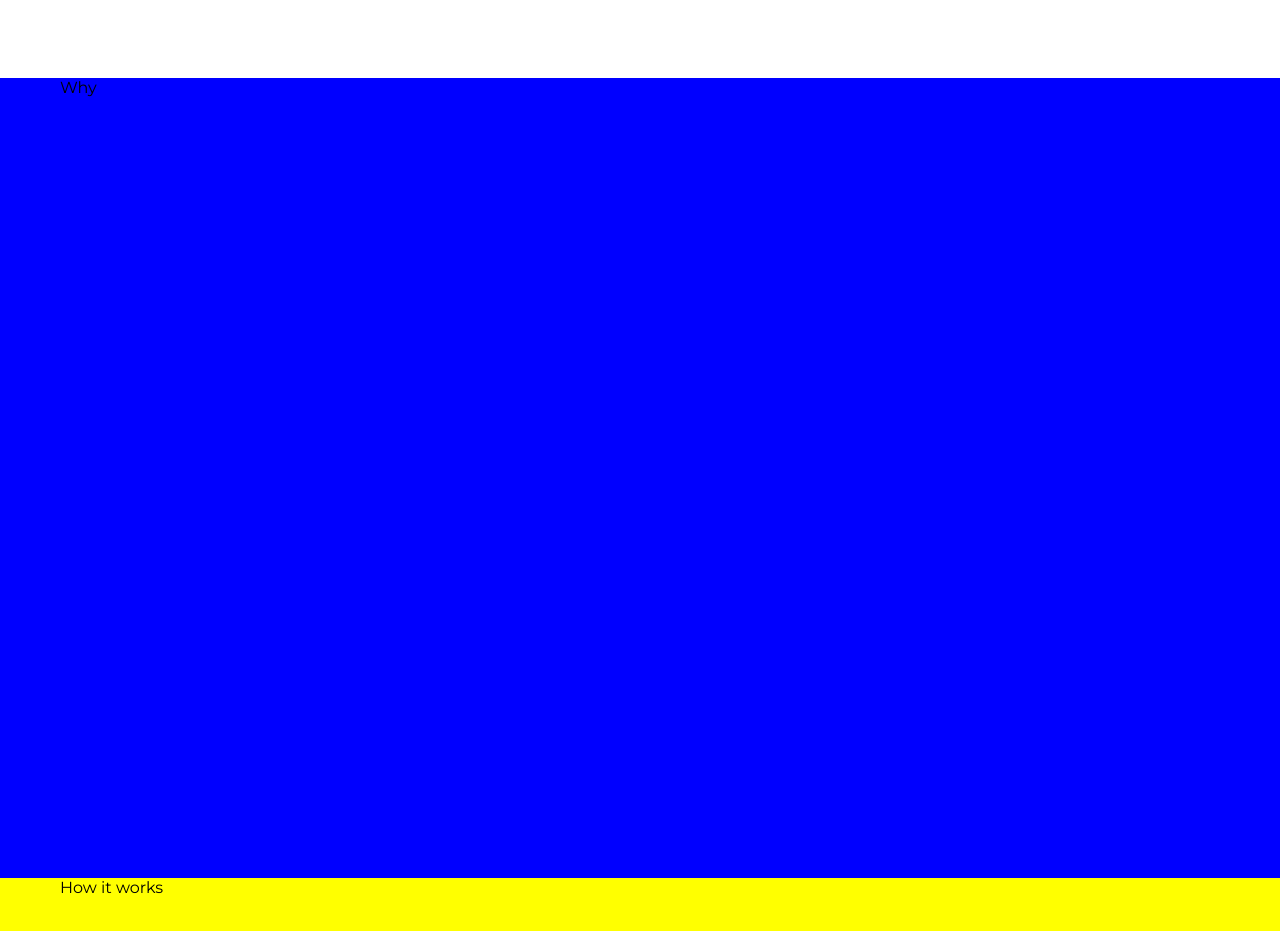
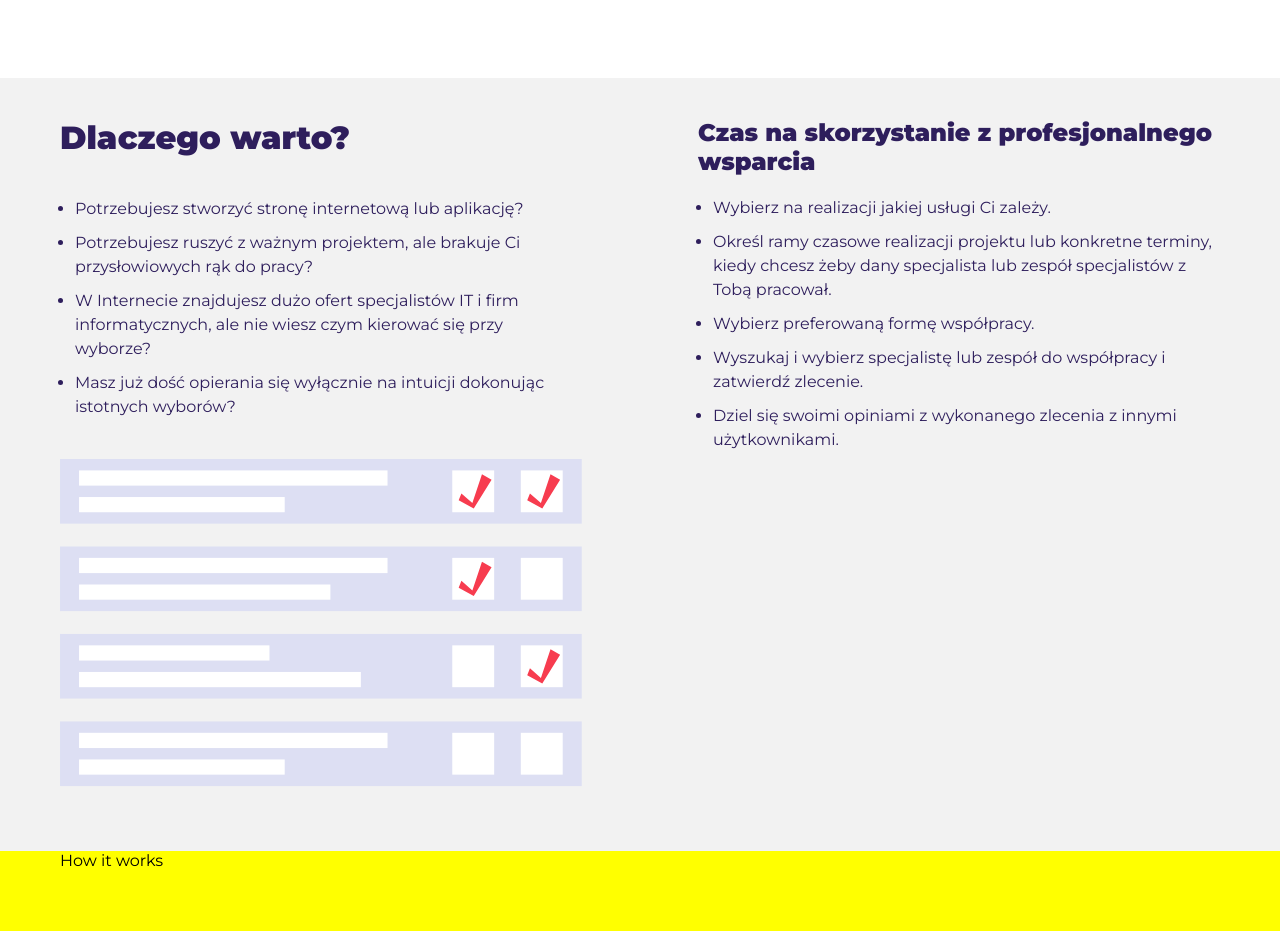
Before and after one commit to lukaszkus/informatyk-app, a React (Create React App) app: page / in a window 1280 px wide. Shown: the part 587-1518 px from the top of the page. Built offline with nearby package versions, Linux system fonts and the light colour scheme.

Commit message:
why section added

```diff
--- a/src/components/Header/Header.js
+++ b/src/components/Header/Header.js
@@ -15,13 +15,12 @@ export default function Header() {
             lub aplikację
             i nie wiesz gdzie
             szukać pomocy?
-                            </h1>
+            </h1>
             <ul>
               <li>Skorzystaj ze wsparcia sprawdzonych profesjonalistów IT.</li>
               <li>Określ, w jakich terminach i godzinach potrzebujesz wsparcia przy realizacji projektu.</li>
             </ul>
             <div className="header-cta">
-              {/* <a href="#qqq">Dowiedz się jak to działa</a> */}
               <Link
                 to="howItWorks"
                 spy={true}
--- a/src/components/Header/Header.scss
+++ b/src/components/Header/Header.scss
@@ -1,19 +1,9 @@
 @import "../../styles/main";
 
 .header-wrapper {
-  // background-color: $light-color;
-  height: 100%;
-  width: 100%;
   .container {
-    height: 100%;
     .header {
-      display: flex;
-      flex-direction: column;
-      align-items: center;
-      height: 100%;
-      width: 100%;
       padding: 40px 0;
-      position: relative;
       .header-heading {
         h1 {
           color: $primary-color;
@@ -53,7 +43,6 @@
         }
       }
       .header-image {
-        width: 100%;
         background-image: url(../../images/bg.svg);
         background-size: contain;
         background-repeat: no-repeat;
@@ -65,16 +54,13 @@
 
 @media screen and (min-width: 600px) {
   .header-wrapper {
-    height: 100%;
     .container {
-      height: 100%;
       .header {
-        width: 100%;
-        height: 100%;
-        flex-direction: row;
+        display: flex;
+        justify-content: space-between;
         margin-bottom: 40px;
         .header-heading {
-          width: 55%;
+          width: 45%;
           h1 {
             font-size: 2.5rem;
           }
--- a/src/components/Why/Why.js
+++ b/src/components/Why/Why.js
@@ -1,4 +1,5 @@
 import React from 'react'
+import form from '../../images/form.svg'
 
 import './Why.scss'
 
@@ -7,7 +8,30 @@ export default function Why() {
     <section id="why" className="why-wrapper">
       <div className="container">
         <div className="why">
-                    Why
+          <div className="why-cols">
+            <div className="why-col-1">
+              <h2>Dlaczego warto?</h2>
+              <ul>
+                <li>Potrzebujesz stworzyć stronę internetową lub aplikację?</li>
+                <li>Potrzebujesz ruszyć z ważnym projektem, ale brakuje Ci przysłowiowych rąk do pracy?</li>
+                <li>W Internecie znajdujesz dużo ofert specjalistów IT i firm informatycznych, ale nie wiesz czym kierować się przy wyborze?</li>
+                <li>Masz już dość opierania się wyłącznie na intuicji dokonując istotnych wyborów? </li>
+              </ul>
+              <div className="why-image">
+                <img src={form} alt="coś" />
+              </div>
+            </div>
+            <div className="why-col-2">
+              <h3>Czas na skorzystanie z profesjonalnego wsparcia</h3>
+              <ul>
+                <li>Wybierz na realizacji jakiej usługi Ci zależy.</li>
+                <li>Określ ramy czasowe realizacji projektu lub konkretne terminy, kiedy chcesz żeby dany specjalista lub zespół specjalistów z Tobą pracował.</li>
+                <li>Wybierz preferowaną formę współpracy.</li>
+                <li>Wyszukaj i wybierz specjalistę lub zespół do współpracy i zatwierdź zlecenie.</li>
+                <li>Dziel się swoimi opiniami z wykonanego zlecenia z innymi użytkownikami.</li>
+              </ul>
+            </div>
+          </div>
         </div>
       </div>
     </section>
--- a/src/components/Why/Why.scss
+++ b/src/components/Why/Why.scss
@@ -1,7 +1,95 @@
 @import "../../styles/main";
 
 .why-wrapper {
-  background-color: blue;
-  height: 100vh;
-  width: 100%;
+  background-color: #f2f2f2;
+  .container {
+    .why {
+      padding: 40px 0;
+      .why-cols {
+        .why-col-1 {
+          h2 {
+            color: $primary-color;
+            font-size: 1.5rem;
+            font-weight: 900;
+          }
+          ul {
+            color: $primary-color;
+            margin-left: 15px;
+            font-size: 0.875rem;
+            line-height: 1.5;
+            padding: 25px 0;
+            li {
+              margin-bottom: 10px;
+              &:last-child {
+                margin-bottom: 0;
+              }
+            }
+          }
+          .why-image {
+            margin-bottom: 20px;
+            padding: 20px;
+            width: 100%;
+          }
+        }
+        .why-col-2 {
+          h3 {
+            color: $primary-color;
+            font-size: 1.5rem;
+            font-weight: 900;
+          }
+          ul {
+            color: $primary-color;
+            margin-left: 15px;
+            font-size: 0.875rem;
+            line-height: 1.5;
+            padding: 25px 0;
+            li {
+              margin-bottom: 10px;
+              &:last-child {
+                margin-bottom: 0;
+              }
+            }
+          }
+        }
+      }
+    }
+  }
 }
+
+@media screen and (min-width: 600px) {
+  .why-wrapper {
+    .container {
+      .why {
+        .why-cols {
+          display: flex;
+          justify-content: space-between;
+          .why-col-1{
+            width: 45%;
+            h2 {
+              color: $primary-color;
+              font-size: 2rem;
+              font-weight: 900;
+            }
+            ul {
+              font-size: 1rem;
+              padding: 40px 0;
+            }
+            .why-image {
+              padding: 0;
+            }
+          }
+          .why-col-2{
+            width: 45%;
+            h3 {
+              font-size: 1.5rem;
+            }
+            ul {
+              font-size: 1rem;
+              padding: 20px 0;
+            }
+          }
+        }
+      }
+    }
+  }
+}
```
Also changed, not shown: src/images/form.svg (added). Lines whose indentation alone changed are shown as unchanged.
